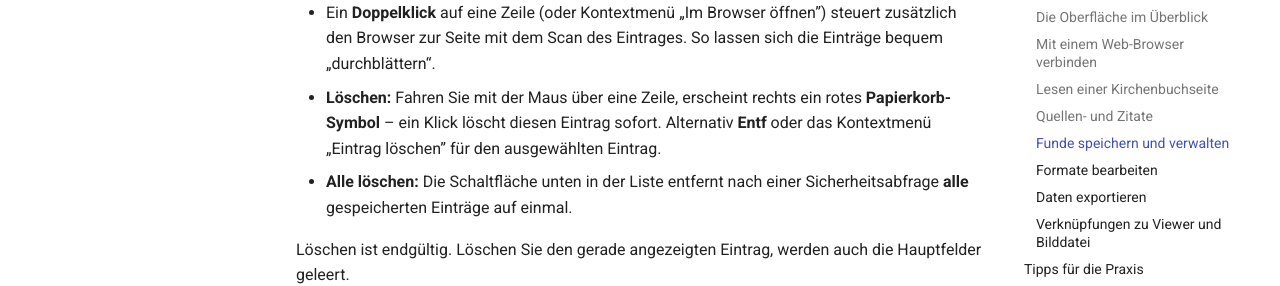
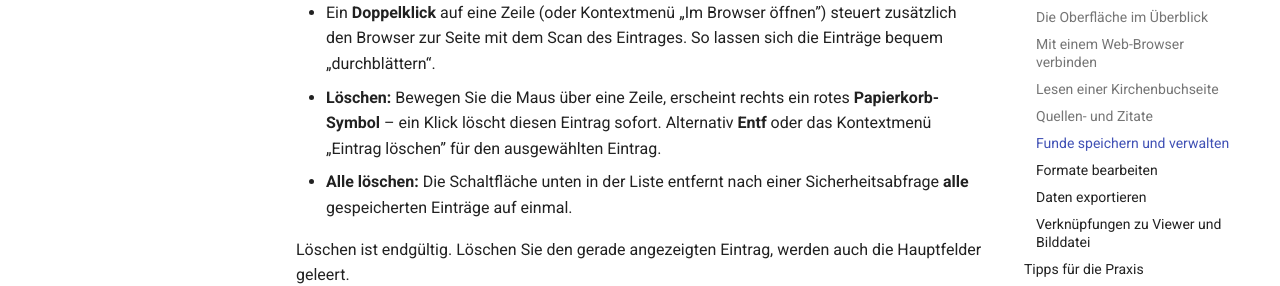
Before and after one commit to luni64/Matrikelhelfer, an MkDocs documentation site: the page built from docs/Manual/index.md, in a window 1280 px wide and 900 px high, scrolled down 7186 px. Shown: the part 172-458 px from the top of the window. Built offline with MkDocs 1.6.1 and Material for MkDocs 9.7.7, drawn with Linux system fonts in a browser that asks for light colours; comment, search, counter and statistics services are not loaded.

Commit message:
Manual: reword mouse-hover instruction
"Fahren Sie mit der Maus über eine Zeile" -> "Bewegen Sie die Maus über
eine Zeile" in the delete-entry step.

Co-Authored-By: Claude Opus 4.8 (1M context) <noreply@anthropic.com>

```diff
--- a/docs/Manual/index.md
+++ b/docs/Manual/index.md
@@ -144,7 +144,7 @@ Die Umschaltfläche rechts in der Werkzeugleiste (Listensymbol) öffnet die **Li
 - Halten Sie den Mauszeiger auf eine Zeile, wird der **Kommentar** des Eintrags eingeblendet.
 - **Einfacher Klick:** übernimmt den Eintrag in den Hauptbereich und zeigt die Felder an.
 - Ein **Doppelklick** auf eine Zeile (oder Kontextmenü „Im Browser öffnen”) steuert zusätzlich den Browser zur Seite mit dem Scan des Eintrages. So lassen sich die Einträge bequem „durchblättern“.
-- **Löschen:** Fahren Sie mit der Maus über eine Zeile, erscheint rechts ein rotes **Papierkorb-Symbol** – ein Klick löscht diesen Eintrag sofort. Alternativ **Entf** oder das Kontextmenü „Eintrag löschen” für den ausgewählten Eintrag.
+- **Löschen:** Bewegen Sie die Maus über eine Zeile, erscheint rechts ein rotes **Papierkorb-Symbol** – ein Klick löscht diesen Eintrag sofort. Alternativ **Entf** oder das Kontextmenü „Eintrag löschen” für den ausgewählten Eintrag.
 - **Alle löschen:** Die Schaltfläche unten in der Liste entfernt nach einer Sicherheitsabfrage **alle** gespeicherten Einträge auf einmal.
 
 Löschen ist endgültig. Löschen Sie den gerade angezeigten Eintrag, werden auch die Hauptfelder geleert.
```
